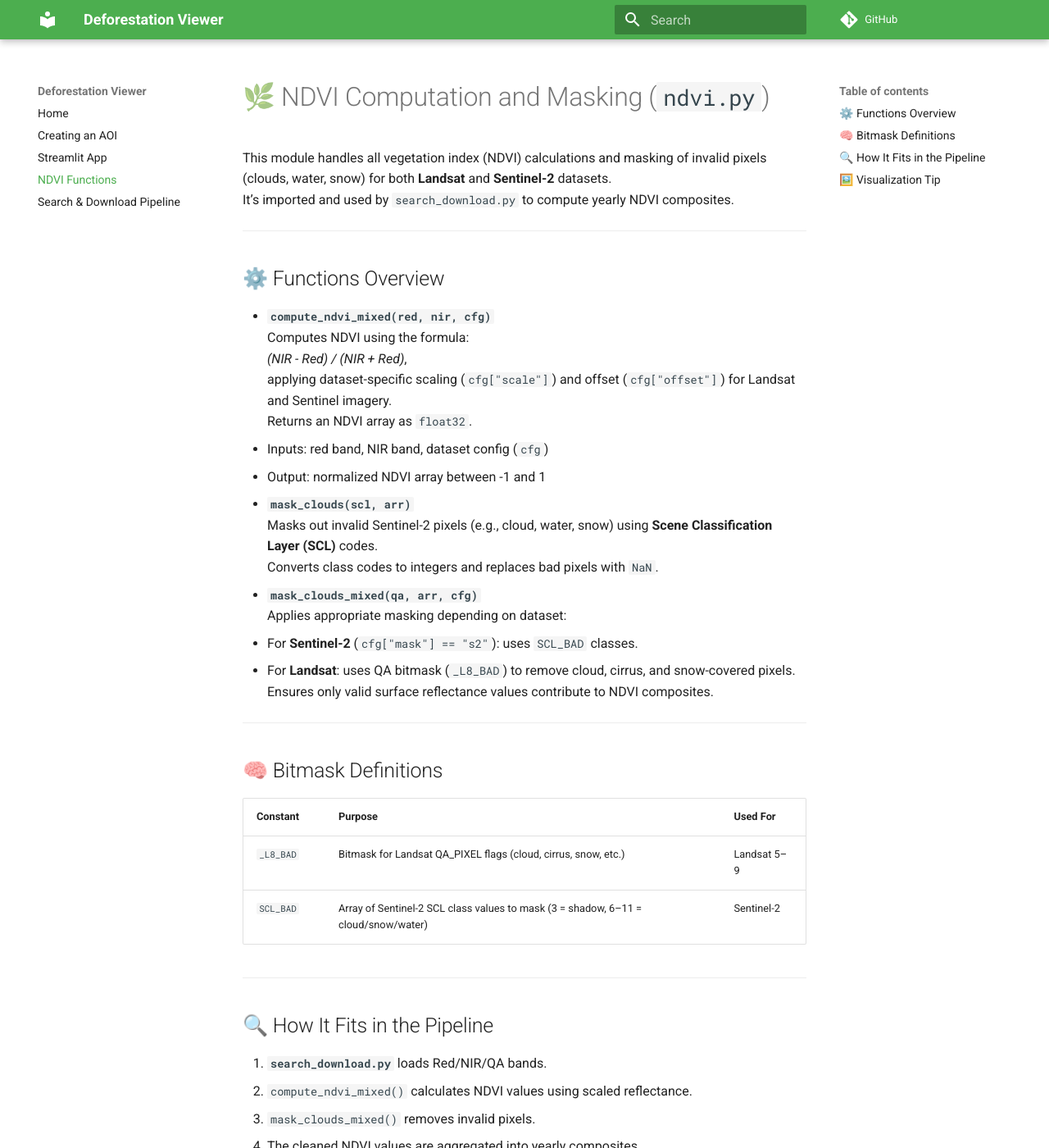
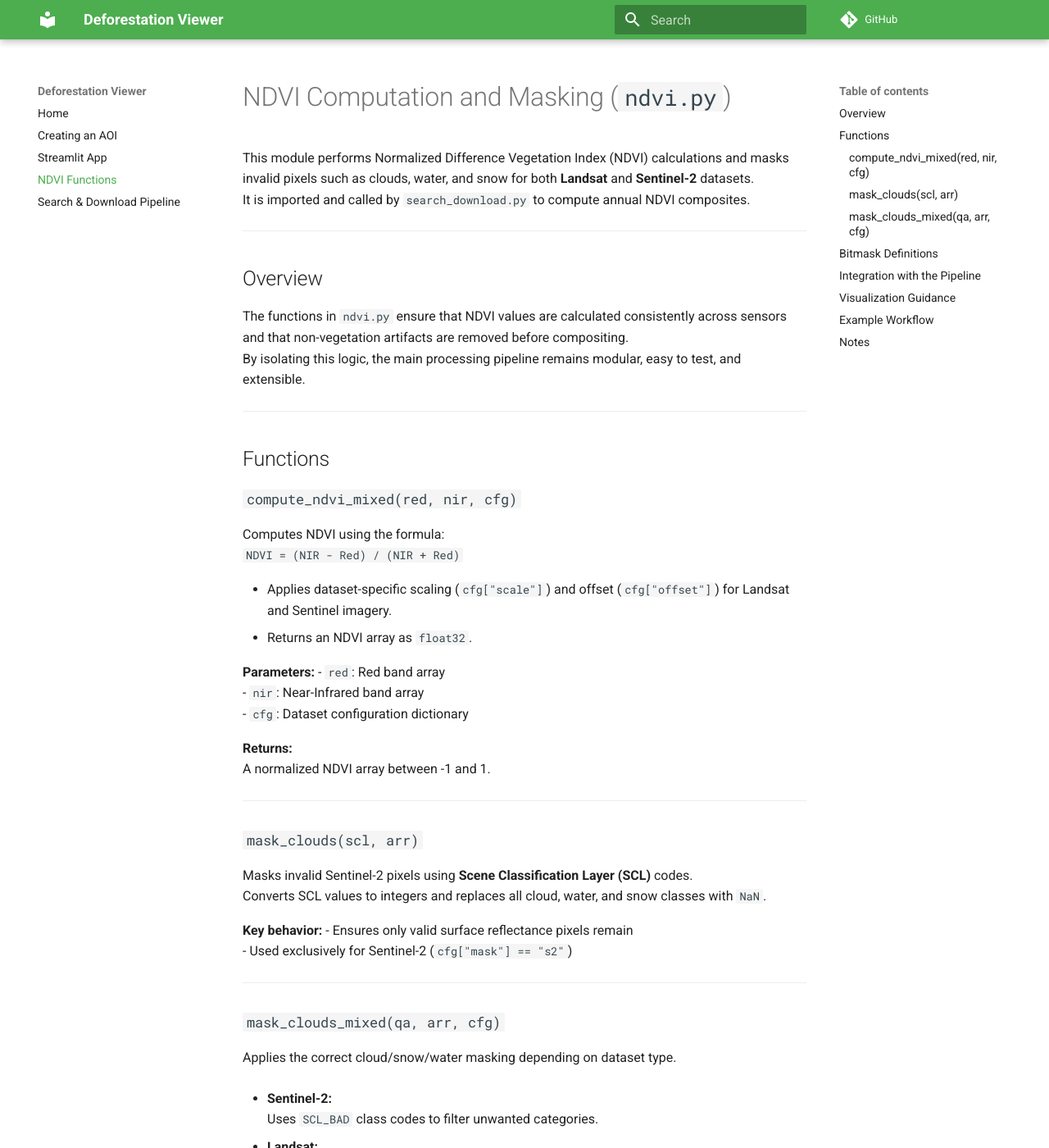
Before and after one commit to CryoAether/deforestation-viewer, an MkDocs documentation site: the page built from docs/ndvi.md, in a window 1280 px wide and 1400 px high. Shown: the whole window at 82% size. Built offline with MkDocs 1.6.1 and Material for MkDocs 9.7.7, drawn with Linux system fonts in a browser that asks for light colours; comment, search, counter and statistics services are not loaded; some of the changed text lies outside the part shown.

Commit message:
Update ndvi.md

````diff
--- a/docs/ndvi.md
+++ b/docs/ndvi.md
@@ -1,54 +1,108 @@
-# 🌿 NDVI Computation and Masking (`ndvi.py`)
+# NDVI Computation and Masking (`ndvi.py`)
 
-This module handles all vegetation index (NDVI) calculations and masking of invalid pixels (clouds, water, snow) for both **Landsat** and **Sentinel-2** datasets.
-It’s imported and used by `search_download.py` to compute yearly NDVI composites.
+This module performs Normalized Difference Vegetation Index (NDVI) calculations and masks invalid pixels such as clouds, water, and snow for both **Landsat** and **Sentinel-2** datasets.
+It is imported and called by `search_download.py` to compute annual NDVI composites.
 
 ---
 
-## ⚙️ Functions Overview
+## Overview
 
-- **`compute_ndvi_mixed(red, nir, cfg)`**
-  Computes NDVI using the formula:
-  *(NIR - Red) / (NIR + Red)*,
-  applying dataset-specific scaling (`cfg["scale"]`) and offset (`cfg["offset"]`) for Landsat and Sentinel imagery.
-  Returns an NDVI array as `float32`.
-  - Inputs: red band, NIR band, dataset config (`cfg`)
-  - Output: normalized NDVI array between -1 and 1
-
-- **`mask_clouds(scl, arr)`**
-  Masks out invalid Sentinel-2 pixels (e.g., cloud, water, snow) using **Scene Classification Layer (SCL)** codes.
-  Converts class codes to integers and replaces bad pixels with `NaN`.
-
-- **`mask_clouds_mixed(qa, arr, cfg)`**
-  Applies appropriate masking depending on dataset:
-  - For **Sentinel-2** (`cfg["mask"] == "s2"`): uses `SCL_BAD` classes.
-  - For **Landsat**: uses QA bitmask (`_L8_BAD`) to remove cloud, cirrus, and snow-covered pixels.
-  Ensures only valid surface reflectance values contribute to NDVI composites.
+The functions in `ndvi.py` ensure that NDVI values are calculated consistently across sensors and that non-vegetation artifacts are removed before compositing.
+By isolating this logic, the main processing pipeline remains modular, easy to test, and extensible.
 
 ---
 
-## 🧠 Bitmask Definitions
+## Functions
+
+### `compute_ndvi_mixed(red, nir, cfg)`
+
+Computes NDVI using the formula:
+`NDVI = (NIR - Red) / (NIR + Red)`
+
+- Applies dataset-specific scaling (`cfg["scale"]`) and offset (`cfg["offset"]`) for Landsat and Sentinel imagery.
+- Returns an NDVI array as `float32`.
+
+**Parameters:**
+- `red`: Red band array
+- `nir`: Near-Infrared band array
+- `cfg`: Dataset configuration dictionary
+
+**Returns:**
+A normalized NDVI array between -1 and 1.
+
+---
+
+### `mask_clouds(scl, arr)`
+
+Masks invalid Sentinel-2 pixels using **Scene Classification Layer (SCL)** codes.
+Converts SCL values to integers and replaces all cloud, water, and snow classes with `NaN`.
+
+**Key behavior:**
+- Ensures only valid surface reflectance pixels remain
+- Used exclusively for Sentinel-2 (`cfg["mask"] == "s2"`)
+
+---
+
+### `mask_clouds_mixed(qa, arr, cfg)`
+
+Applies the correct cloud/snow/water masking depending on dataset type.
+
+- **Sentinel-2:**
+  Uses `SCL_BAD` class codes to filter unwanted categories.
+
+- **Landsat:**
+  Applies the QA bitmask `_L8_BAD` to remove clouds, cirrus, snow, and water pixels.
+
+This ensures all NDVI composites are generated only from valid, cloud-free data.
+
+---
+
+## Bitmask Definitions
 
 | Constant | Purpose | Used For |
-|-----------|----------|-----------|
+|-----------|----------|----------|
 | `_L8_BAD` | Bitmask for Landsat QA_PIXEL flags (cloud, cirrus, snow, etc.) | Landsat 5–9 |
 | `SCL_BAD` | Array of Sentinel-2 SCL class values to mask (3 = shadow, 6–11 = cloud/snow/water) | Sentinel-2 |
 
 ---
 
-## 🔍 How It Fits in the Pipeline
+## Integration with the Pipeline
 
-1. **`search_download.py`** loads Red/NIR/QA bands.
-2. `compute_ndvi_mixed()` calculates NDVI values using scaled reflectance.
-3. `mask_clouds_mixed()` removes invalid pixels.
-4. The cleaned NDVI values are aggregated into yearly composites.
+1. **`search_download.py`** loads the Red, NIR, and QA bands.
+2. `compute_ndvi_mixed()` scales reflectance and computes NDVI.
+3. `mask_clouds_mixed()` removes clouded or invalid pixels.
+4. The cleaned NDVI arrays are reduced across time into annual composites.
+
+This modular design allows `search_download.py` to handle both Landsat and Sentinel-2 data uniformly.
 
 ---
 
-## 🖼️ Visualization Tip
+## Visualization Guidance
 
-You can visualize raw NDVI outputs in QGIS or Streamlit (`streamlit_app.py`):
-- Green = healthy vegetation (high NDVI)
-- Red = barren or deforested areas (low NDVI)
+You can preview the NDVI outputs using either **QGIS** or the **Streamlit app** (`streamlit_app.py`):
 
-🧩 *Consider adding a small side-by-side image here showing before/after masking for clarity.*
+- Green → healthy vegetation (high NDVI)
+- Yellow to red → deforested or barren areas (low NDVI)
+
+For clarity, consider including a before/after masking image in future documentation showing how clouds and snow are filtered out.
+
+---
+
+## Example Workflow
+
+```python
+from ndvi import compute_ndvi_mixed, mask_clouds_mixed
+
+ndvi = compute_ndvi_mixed(red_band, nir_band, cfg)
+clean_ndvi = mask_clouds_mixed(qa_band, ndvi, cfg)
+```
+
+The resulting `clean_ndvi` can then be passed into the compositing step in `search_download.py`.
+
+---
+
+## Notes
+
+- Always use scaled reflectance inputs (not raw DN values).
+- Consistent scaling and masking are essential to ensure accurate temporal NDVI comparisons across years and sensors.
+- Outputs are written as `float32` to balance precision and file size.
````
